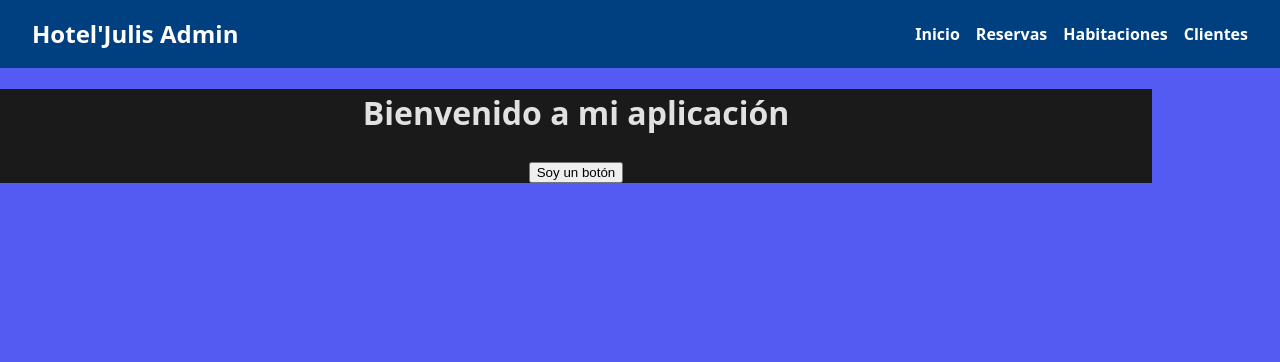
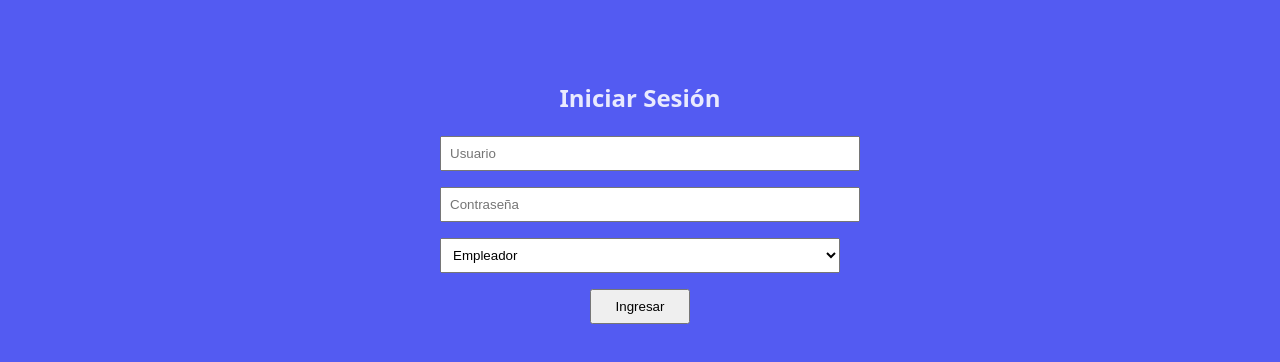
Before and after one commit to rbxus8/Desarrollo_de_un_Sistema_de_Reservas_Online, a React (Vite) app: page / in a window 1280 px wide. Shown: the top 362 px of the page. Built offline with nearby package versions, Linux system fonts and the light colour scheme.

Commit message:
feat: se añade login incompleto

```diff
--- a/package.json
+++ b/package.json
@@ -11,7 +11,8 @@
   },
   "dependencies": {
     "react": "^19.1.0",
-    "react-dom": "^19.1.0"
+    "react-dom": "^19.1.0",
+    "react-router-dom": "^7.6.3"
   },
   "devDependencies": {
     "@eslint/js": "^9.29.0",
--- a/src/App.jsx
+++ b/src/App.jsx
@@ -1,13 +1,30 @@
 import './index.css';
-import React from 'react';
+import React, { useState } from 'react';
 import Header from './header.jsx';
+import Login from './login.jsx'; // Debes crear este componente
 
 function App() {
+  const [isLoggedIn, setIsLoggedIn] = useState(false);
+  const [rol, setRol] = useState(null);
+
+  const handleLogin = (rolSeleccionado) => {
+    if (rolSeleccionado === 'empleador') {
+      setIsLoggedIn(true);
+      setRol(rolSeleccionado);
+    } else {
+      alert('Acceso denegado. Solo empleadores pueden entrar.');
+    }
+  };
+
+  if (!isLoggedIn) {
+    return <Login onLogin={handleLogin} />;
+  }
+
   return (
     <>
       <Header />
       <div className='container'>
-        <h1>Bienvenido a mi aplicación</h1>
+        <h1>Bienvenido a mi aplicación como {rol}</h1>
         <MyButton />
       </div>
     </>
--- a/src/login.jsx
+++ b/src/login.jsx
@@ -0,0 +1,66 @@
+import React, { useState } from 'react';
+
+function Login({ onLogin }) {
+  const [rolSeleccionado, setRolSeleccionado] = useState('empleador');
+  const [usuario, setUsuario] = useState('');
+  const [clave, setClave] = useState('');
+
+  const manejarSubmit = (e) => {
+    e.preventDefault();
+
+    // Aquí puedes poner una validación más real si deseas
+    if (usuario.trim() === '' || clave.trim() === '') {
+      alert('Por favor completa todos los campos');
+      return;
+    }
+
+    // Solo permitimos ingreso a "empleador"
+    if (rolSeleccionado === 'empleador') {
+      onLogin(rolSeleccionado); // Avanza a la app
+    } else {
+      alert('Acceso denegado. Solo empleadores pueden ingresar.');
+    }
+  };
+
+  return (
+    <div style={{ maxWidth: '400px', margin: '5rem auto', textAlign: 'center' }}>
+      <h2>Iniciar Sesión</h2>
+      <form onSubmit={manejarSubmit}>
+        <div style={{ marginBottom: '1rem' }}>
+          <input
+            type="text"
+            placeholder="Usuario"
+            value={usuario}
+            onChange={(e) => setUsuario(e.target.value)}
+            style={{ width: '100%', padding: '0.5rem' }}
+          />
+        </div>
+        <div style={{ marginBottom: '1rem' }}>
+          <input
+            type="password"
+            placeholder="Contraseña"
+            value={clave}
+            onChange={(e) => setClave(e.target.value)}
+            style={{ width: '100%', padding: '0.5rem' }}
+          />
+        </div>
+        <div style={{ marginBottom: '1rem' }}>
+          <select
+            value={rolSeleccionado}
+            onChange={(e) => setRolSeleccionado(e.target.value)}
+            style={{ width: '100%', padding: '0.5rem' }}
+          >
+            <option value="empleador">Empleador</option>
+            <option value="cliente">Cliente</option>
+            <option value="admin">Administrador</option>
+          </select>
+        </div>
+        <button type="submit" style={{ padding: '0.5rem 1.5rem' }}>
+          Ingresar
+        </button>
+      </form>
+    </div>
+  );
+}
+
+export default Login;
```
Also changed, not shown: 2 other files (tests, documents, lock files or other folders).
